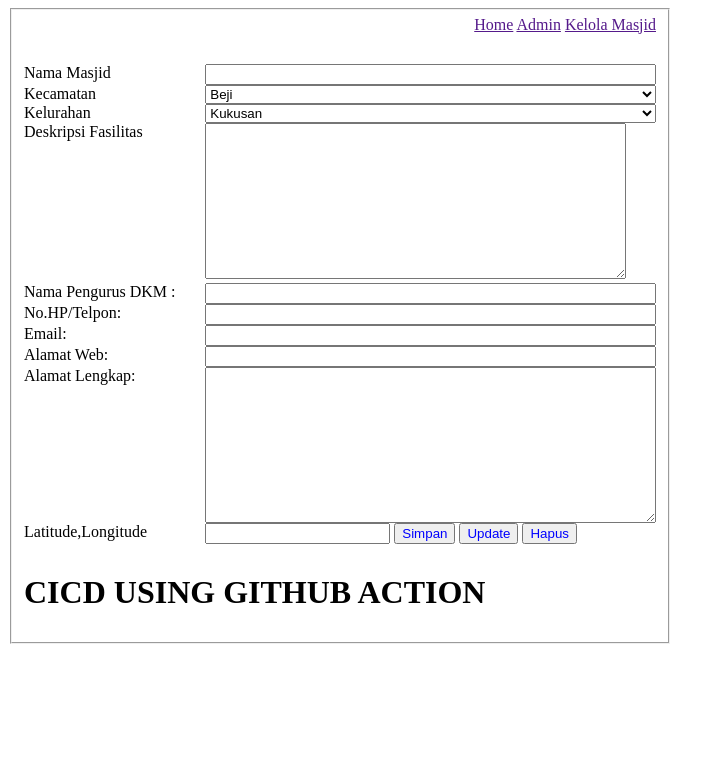
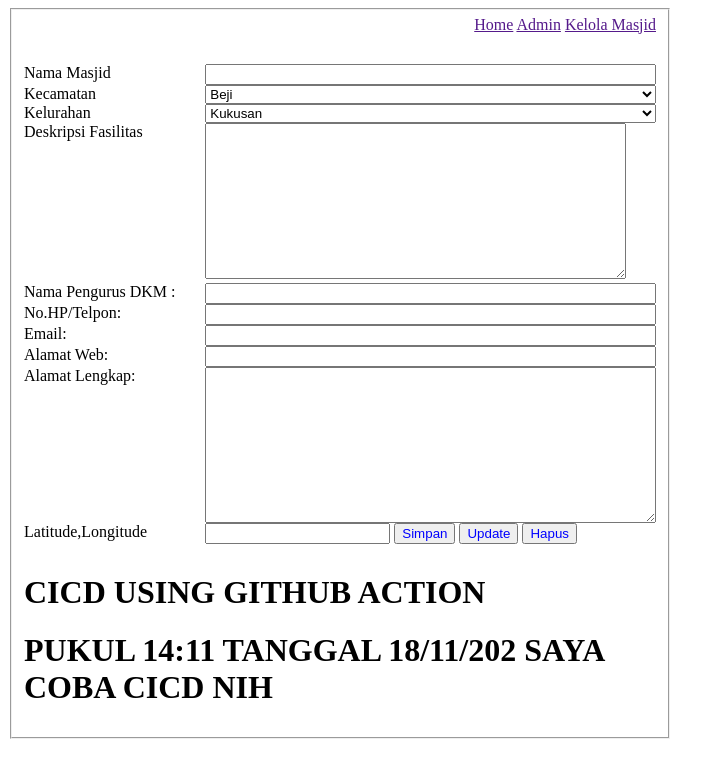
Before and after one commit to ryanraditya/simple-web, a plain HTML site: page index.html in a window 1280 px wide. Shown: the whole page, without its empty margins (0-723 px from the left). Drawn offline with Linux system fonts and the light colour scheme.

Commit message:
TEST TERAKHIR

```diff
--- a/index.html
+++ b/index.html
@@ -56,6 +56,7 @@
         </div>
 
         <h1>CICD USING GITHUB ACTION</h1>
+        <h1>PUKUL 14:11 TANGGAL 18/11/202 SAYA COBA CICD NIH</h1>
     </body>
 </fieldset>
 
```
